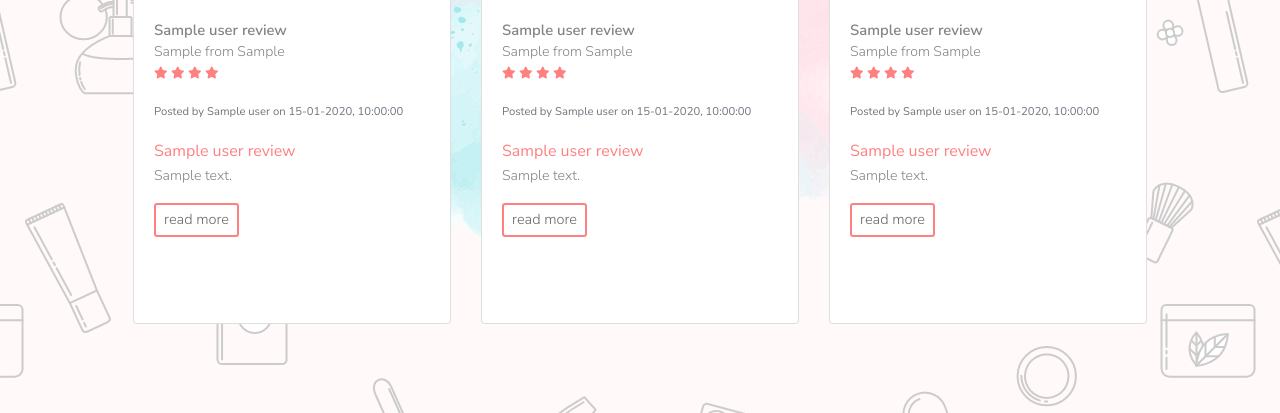
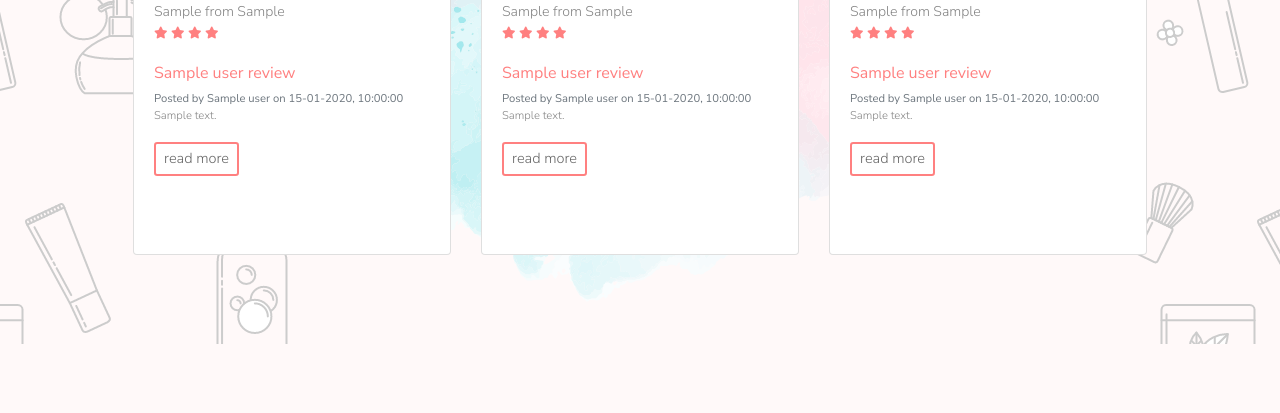
Before and after one commit to jolenewai/beauty_products_reviews, a Flask app: page /read_reviews in a window 1280 px wide. Shown: the part 2036-2449 px from the top of the page. After the commit the page ends 2380 px from the top, so only its background shows below. Run offline with Flask 2, Linux system fonts and the light colour scheme; a database or web service that is not in the repository returns one stand-in record (values such as "Sample title"); some libraries are stand-ins or nearby versions.

Commit message:
touching up on layout

```diff
--- a/app.py
+++ b/app.py
@@ -292,12 +292,13 @@ def view_my_reviews(user_id):
 @flask_login.login_required
 def edit_review(review_id):
     client = data.get_client()
+    public_key = os.environ.get('UPLOADCARE_PUBLIC_KEY')
 
     review = dao.get_review_by_review_id(client, review_id)
     user = dao.get_one_user(client, review['user_id'])
     categories = dao.get_all_categories(client)
 
-    return render_template('edit_review.template.html', r=review, user=user, cat=categories, ratings=ratings)
+    return render_template('edit_review.template.html', r=review, user=user, cat=categories, public_key=public_key, ratings=ratings)
 
 
 @app.route('/edit_review/<review_id>', methods=['POST'])
@@ -413,8 +414,9 @@ def search():
     categories = dao.get_all_categories(client)
 
     user = check_user_log_in(client)
+    all_users = dao.get_all_users(client)
 
-    return render_template('search_result.template.html',results=results, search_str=search_str, user=user, cat=categories)
+    return render_template('search_result.template.html',results=results, search_str=search_str, user=user, cat=categories, all_users=all_users)
 
 
 @app.route('/user_login')
--- a/static/css/main.css
+++ b/static/css/main.css
@@ -35,10 +35,10 @@ p {
     color: #848484;
 }
 
-img {
+/* img {
    width: 100%;
    height: auto;
- }
+ } */
 
 #logo{
     width: 292px;
@@ -198,6 +198,11 @@ a:hover{
     font-size: 0.63em;
 }
 
+.card{
+    max-width:335px;
+    min-width: 250px;
+}
+
 .card-title a {
     color: #FF8080;
     font-weight: 500;
@@ -288,7 +293,7 @@ a:hover{
 
     body {
         margin-top: 15px;
-        /* font-size: 1em; */
+        font-size: 1.2em; */
         /* load smaller background for mobile layout */
         background-image: url("/static/images/mobile_background_2.png");
     }
--- a/templates/edit_profile.template.html
+++ b/templates/edit_profile.template.html
@@ -1,4 +1,6 @@
 {% extends 'main.template.html' %}
+
+{% block page_title %} Update Profile {% endblock %}
 
 {% block title %} Update My Profile {% endblock %}
 
--- a/templates/edit_review.template.html
+++ b/templates/edit_review.template.html
@@ -6,6 +6,9 @@
     <script src="https://ucarecdn.com/libs/widget/3.x/uploadcare.full.min.js" charset="utf-8"></script>
 
     {% endblock %}
+
+    {% block page_title %} Edit Review {% endblock %}
+
 
     {% block title %} Edit Your Review {% endblock %}
 
--- a/templates/sub.template.html
+++ b/templates/home.template.html
@@ -13,7 +13,7 @@
     <link rel="icon" type="image/png" sizes="32x32" href="/favicon-32x32.png">
     <link rel="icon" type="image/png" sizes="16x16" href="/favicon-16x16.png">
     <link rel="manifest" href="/site.webmanifest">
-    <title>Pretty Good - 100% Consumers' Reviews on Beauty Products</title>
+    <title>{% block page_title %}{% endblock %} | Pretty Good</title>
 </head>
 <body>
     {% block content %} {% endblock %}
--- a/templates/index.template.html
+++ b/templates/index.template.html
@@ -1,4 +1,6 @@
-{% extends 'sub.template.html' %}
+{% extends 'home.template.html' %}
+
+{% block page_title %}Welcome {% endblock %}
 
 {% block content %}
     <div id="home" class="m-0 p-0 mx-auto mh-100 vh-100 h-100">
--- a/templates/main.template.html
+++ b/templates/main.template.html
@@ -60,7 +60,9 @@
         <div class="row mx-0 px-0">
             <div class="col mt-1 mt-sm-2 mt-lg-3 text-center mx-0 px-0">
                 <div id="logo" class="mx-auto">
-                    <a class="text-decoration-none" href="{{url_for('read_reviews')}}"><img src="/static/images/pretty_good_logo.svg"  alt="Pretty Good"></a>
+                    <a class="text-decoration-none" href="{{url_for('read_reviews')}}">
+                    <img src="/static/images/pretty_good_logo.svg"  alt="Pretty Good" width="292">
+                    </a>
                 </div>
                 <div id="website-desc" class="m-0 pt-0">100% Consumers Based Reviews for Beauty Products</div>
             </div>
--- a/templates/read_reviews.template.html
+++ b/templates/read_reviews.template.html
@@ -41,22 +41,24 @@
             <span class="pink-text stars"> <i class="fas fa-star"></i></span>
             {% endfor %}
           </p>
-          <p class="card-text">
+
+          <h5 class="card-title mb-1 mt-0 pink-text">
+                <a href="{{ url_for('view_review_details', review_id=item._id)}}">
+                {{item.title}}
+                </a>
+          </h5>
+          <div class="card-text">
             <!-- get user name using user id, format datatime string to readable format -->
             <small class="text-muted">
               Posted by {% for u in users if item.user_id==u._id
               %}{{u.name}}{%endfor%} on {{item.posted.strftime("%d-%m-%Y,
               %H:%M:%S")}}</small>
-          </p>
-          <h5 class="card-title mb-1 mt-0 pink-text">
-                <a href="{{ url_for('view_review_details', review_id=item._id)}}">
-                {{item.title}}
-                </a>
-          </h5>
-          <!-- truncate the review text into 1 line to keep the page cleaner -->
-          <p class="card-text text-truncate">
+            <p class="text-truncate">
             {{ item.review }}
           </p>
+          </div>
+          <!-- truncate the review text into 1 line to keep the page cleaner -->
+
           <!-- end of displaying details for the review -->
           <a class="btn btn-sm link-border" href="{{ url_for('view_review_details', review_id=item._id)}}">read more</a>
         </div>
@@ -92,21 +94,22 @@
             <span class="pink-text stars"> <i class="fas fa-star"></i></span>
             {% endfor %}
           </p>
-          <p class="card-text">
-            <small class="text-muted">
-              Posted by {% for u in users if item.user_id==u._id
-              %}{{u.name}}{%endfor%} on {{item.posted.strftime("%d-%m-%Y,
-              %H:%M:%S")}}</small
-            >
-          </p>
+
           <h5 class="card-title mb-1 mt-0 pink-text">
                 <a href="{{ url_for('view_review_details', review_id=item._id)}}">
                 {{item.title}}
                 </a>
           </h5>
-          <p class="card-text text-truncate">
+          <div class="card-text">
+            <!-- get user name using user id, format datatime string to readable format -->
+            <small class="text-muted">
+              Posted by {% for u in users if item.user_id==u._id
+              %}{{u.name}}{%endfor%} on {{item.posted.strftime("%d-%m-%Y,
+              %H:%M:%S")}}</small>
+            <p class="text-truncate">
             {{ item.review }}
           </p>
+          </div>
           <a class="btn btn-sm link-border" href="{{ url_for('view_review_details', review_id=item._id)}}">read more</a>
 
         </div>
@@ -146,21 +149,22 @@
               <span class="pink-text stars"> <i class="fas fa-star"></i></span>
               {% endfor %}
             </p>
-            <p class="card-text">
-              <small class="text-muted">
-                Posted by {% for u in users if item.user_id==u._id
-                %}{{u.name}}{%endfor%} on {{item.posted.strftime("%d-%m-%Y,
-                %H:%M:%S")}}</small
-              >
-            </p>
+
             <h5 class="card-title mb-1 mt-0 pink-text">
                 <a href="{{ url_for('view_review_details', review_id=item._id)}}">
                 {{item.title}}
                 </a>
             </h5>
-            <p class="card-text text-truncate">
+            <div class="card-text">
+            <!-- get user name using user id, format datatime string to readable format -->
+            <small class="text-muted">
+              Posted by {% for u in users if item.user_id==u._id
+              %}{{u.name}}{%endfor%} on {{item.posted.strftime("%d-%m-%Y,
+              %H:%M:%S")}}</small>
+            <p class="text-truncate">
             {{ item.review }}
           </p>
+          </div>
             <a class="btn btn-sm link-border" href="{{ url_for('view_review_details', review_id=item._id)}}">read more</a>
 
           </div>
@@ -192,21 +196,22 @@
                 <span class="pink-text stars"> <i class="fas fa-star"></i></span>
                 {% endfor %}
             </p>
-            <p class="card-text">
-                <small class="text-muted">
-                Posted by {% for u in users if item.user_id==u._id
-                %}{{u.name}}{%endfor%} on {{item.posted.strftime("%d-%m-%Y,
-                %H:%M:%S")}}</small
-                >
-            </p>
+
             <h5 class="card-title mb-1 mt-0 pink-text">
                     <a href="{{ url_for('view_review_details', review_id=item._id)}}">
                     {{item.title}}
                     </a>
             </h5>
-            <p class="card-text text-truncate">
+            <div class="card-text">
+            <!-- get user name using user id, format datatime string to readable format -->
+            <small class="text-muted">
+              Posted by {% for u in users if item.user_id==u._id
+              %}{{u.name}}{%endfor%} on {{item.posted.strftime("%d-%m-%Y,
+              %H:%M:%S")}}</small>
+            <p class="text-truncate">
             {{ item.review }}
           </p>
+          </div>
             <a class="btn btn-sm link-border" href="{{ url_for('view_review_details', review_id=item._id)}}">read more</a>
 
             </div>
@@ -223,11 +228,12 @@
     {% for item in formen %}
     <div class="card h-100" data-aos="fade-up" data-aos-delay="50">
     {% if item.image %}
+    <a href="{{ url_for('view_review_details', review_id=item._id)}}">
     <img
         src="{{item.image}}-/resize/355x/"
         class="card-img-top"
         alt="{{item.product_name}}"
-    />
+    /></a>
     {% endif %}
     <div class="card-body">
         <p class="card-text">
@@ -237,23 +243,24 @@
         <span class="pink-text stars"> <i class="fas fa-star"></i></span>
         {% endfor %}
         </p>
-        <p class="card-text">
-        <small class="text-muted">
-            Posted by {% for u in users if item.user_id==u._id
-            %}{{u.name}}{%endfor%} on {{item.posted.strftime("%d-%m-%Y,
-            %H:%M:%S")}}</small
-        >
+
         <h5 class="card-title mb-1 mt-0 pink-text">
             <a href="{{ url_for('view_review_details', review_id=item._id)}}">
             {{item.title}}
             </a>
         </h5>
-        <p class="card-text text-truncate">
+        <div class="card-text">
+            <!-- get user name using user id, format datatime string to readable format -->
+            <small class="text-muted">
+              Posted by {% for u in users if item.user_id==u._id
+              %}{{u.name}}{%endfor%} on {{item.posted.strftime("%d-%m-%Y,
+              %H:%M:%S")}}</small>
+            <p class="text-truncate">
             {{ item.review }}
           </p>
+          </div>
         <a class="btn btn-sm link-border" href="{{ url_for('view_review_details', review_id=item._id)}}">read more</a>
 
-        </p>
     </div>
     </div>
     {% endfor %}
--- a/templates/register.template.html
+++ b/templates/register.template.html
@@ -1,6 +1,8 @@
-{% extends 'main.template.html' %}
+{% extends 'home.template.html' %}
 
-{% block title %} User Registration {% endblock %}
+{% block page_title %} Register {% endblock %}
+
+{% block title %} Register {% endblock %}
 
 {% block content %}
     <div class="container">
--- a/templates/user_login.template.html
+++ b/templates/user_login.template.html
@@ -1,4 +1,7 @@
-{% extends 'sub.template.html' %} {% block content %}
+{% extends 'home.template.html' %} {% block content %}
+
+{% block page_title %} Login {% endblock %}
+
     <div id="login" class="m-0 p-0 mx-auto mh-100 vh-100 h-100 shadow">
         <div class="row align-items-center h-100 mh-100 mr-0 justify-content-center">
             <div class="col-lg-6 col-sm-6 col-md-10 box-shadow bg-white p-5 mx-auto">
```
Also changed, not shown: templates/delete_review.template.html (+4 -19 lines), templates/read_reviews_by_cat.template.html (+21 -8 lines), templates/review_details.template.html (+5 -6 lines), templates/search_result.template.html (+31 -10 lines). Lines whose indentation alone changed are shown as unchanged.
